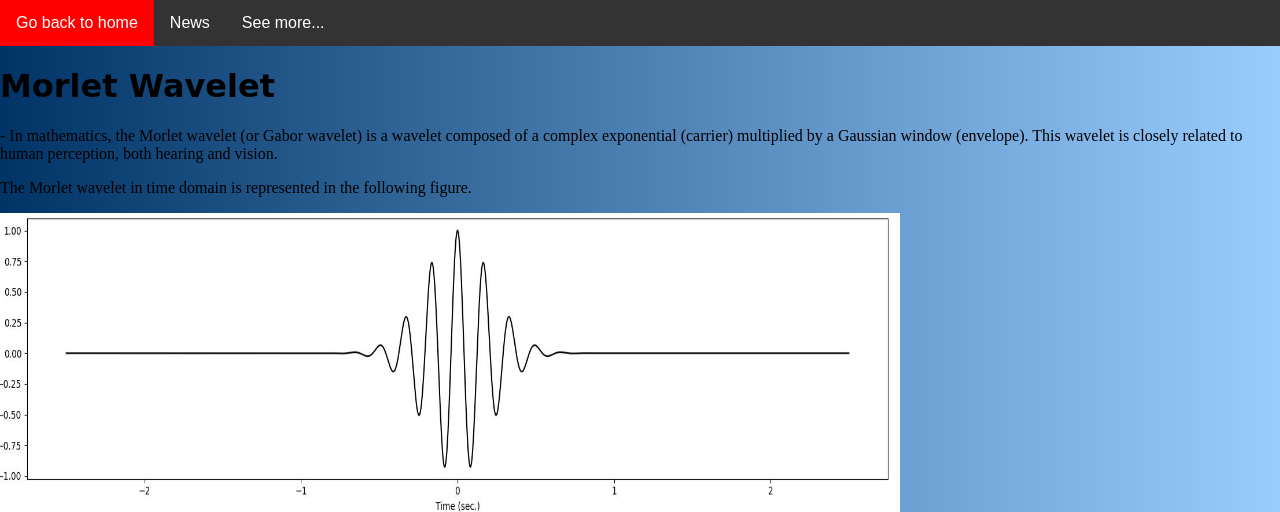
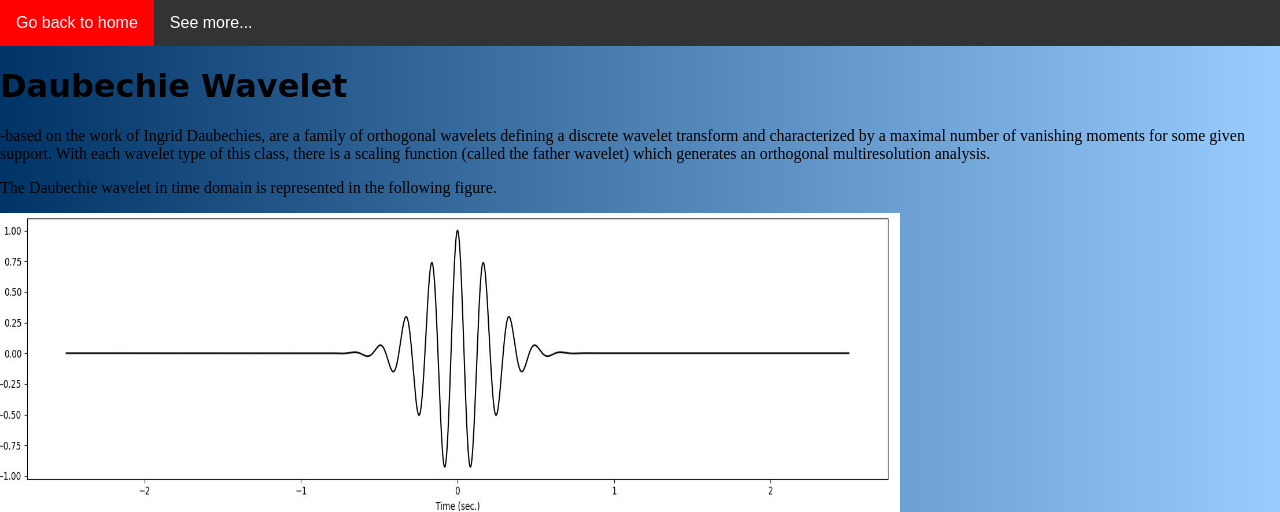
Before and after one commit to Paravati/Wavelets, a Flask app: page /daubechie in a window 1280 px wide. Shown: the top 512 px of the page. Run offline with Flask 2, Linux system fonts and the light colour scheme.

Commit message:
navbar links fixes; added extra content

```diff
--- a/templates/daubechie.html
+++ b/templates/daubechie.html
@@ -3,16 +3,17 @@
 {% block content %}
 <main>
   <div>
-    <h1>Morlet Wavelet</h1> <p>- In mathematics, the Morlet wavelet (or Gabor wavelet)
-      is a wavelet composed of a complex exponential (carrier) multiplied by
-      a Gaussian window (envelope). This wavelet is closely related to human perception,
-      both hearing and vision.
+    <h1>Daubechie Wavelet</h1> <p>-based on the work of Ingrid Daubechies,
+    are a family of orthogonal wavelets defining a discrete wavelet transform
+    and characterized by a maximal number of vanishing moments for some given support.
+    With each wavelet type of this class, there is a scaling function (called the father wavelet)
+    which generates an orthogonal multiresolution analysis.
     </p>
   </div>
 
   <div>
     <p>
-      The Morlet wavelet in time domain is represented in the following figure.
+      The Daubechie wavelet in time domain is represented in the following figure.
     </p>
     <img src="static/morlet_time_domain.jpg" alt="Morlet wavelet in time domain" style="width:900px;height:300px;">
   </div>
--- a/templates/mainView.html
+++ b/templates/mainView.html
@@ -9,16 +9,16 @@
 </head>
 <body>
 <div class="navbar">
-  <a href="#Home">Go back to home</a>
-  <a href="#news">News</a>
+  <a href="/">Go back to home</a>
   <div class="dropdown">
   <button class="dropbtn" onclick="myFunction()">See more...
     <i class="fa fa-caret-down"></i>
   </button>
   <div class="dropdown-content" id="myDropdown">
-    <a href="#Morlet">Morlet</a>
-    <a href="#Haar">Haar</a>
-    <a href="#MexHat">Mexican Hat</a>
+    <a href="/morlet">Morlet</a>
+    <a href="/haar">Haar</a>
+    <a href="/mexicanHat">Mexican Hat</a>
+    <a href="/daubechie">Daubechie</a>
   </div>
   </div>
 </div>
```
